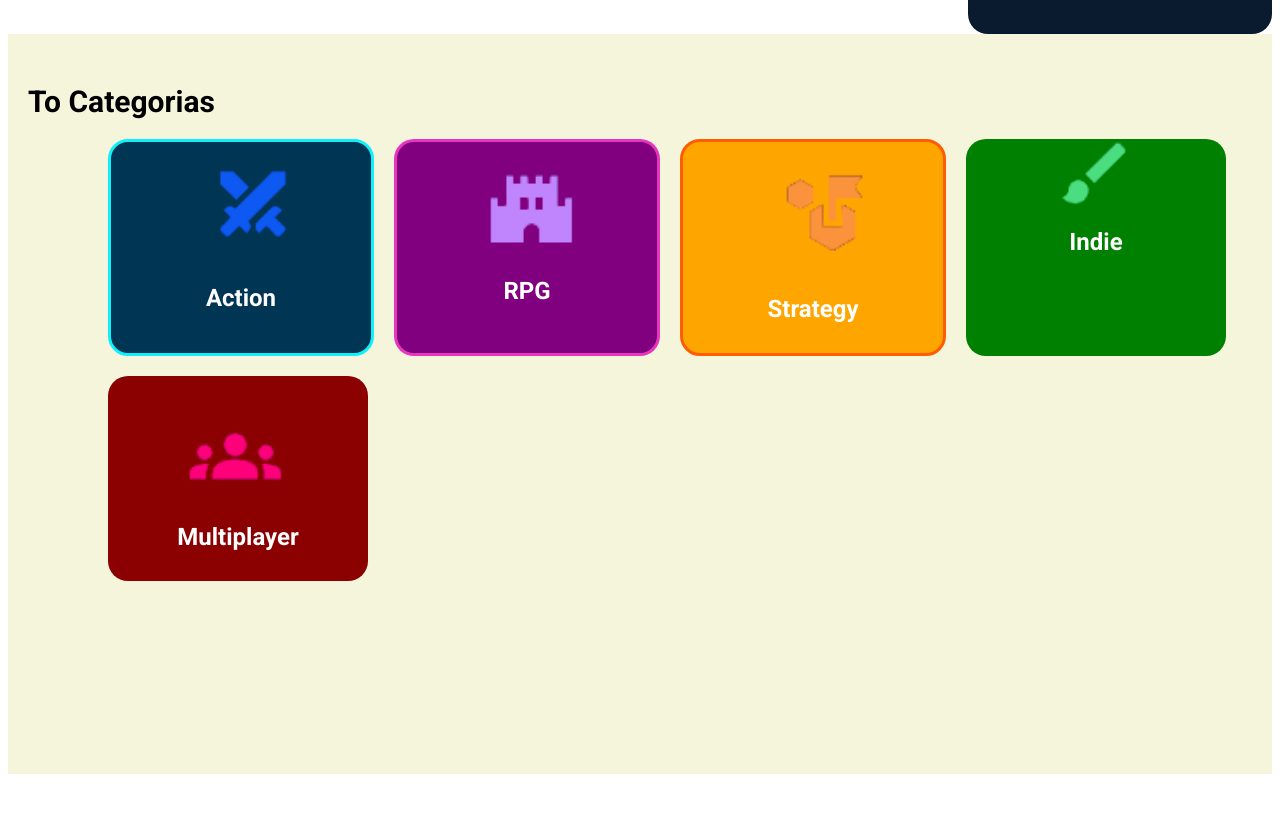
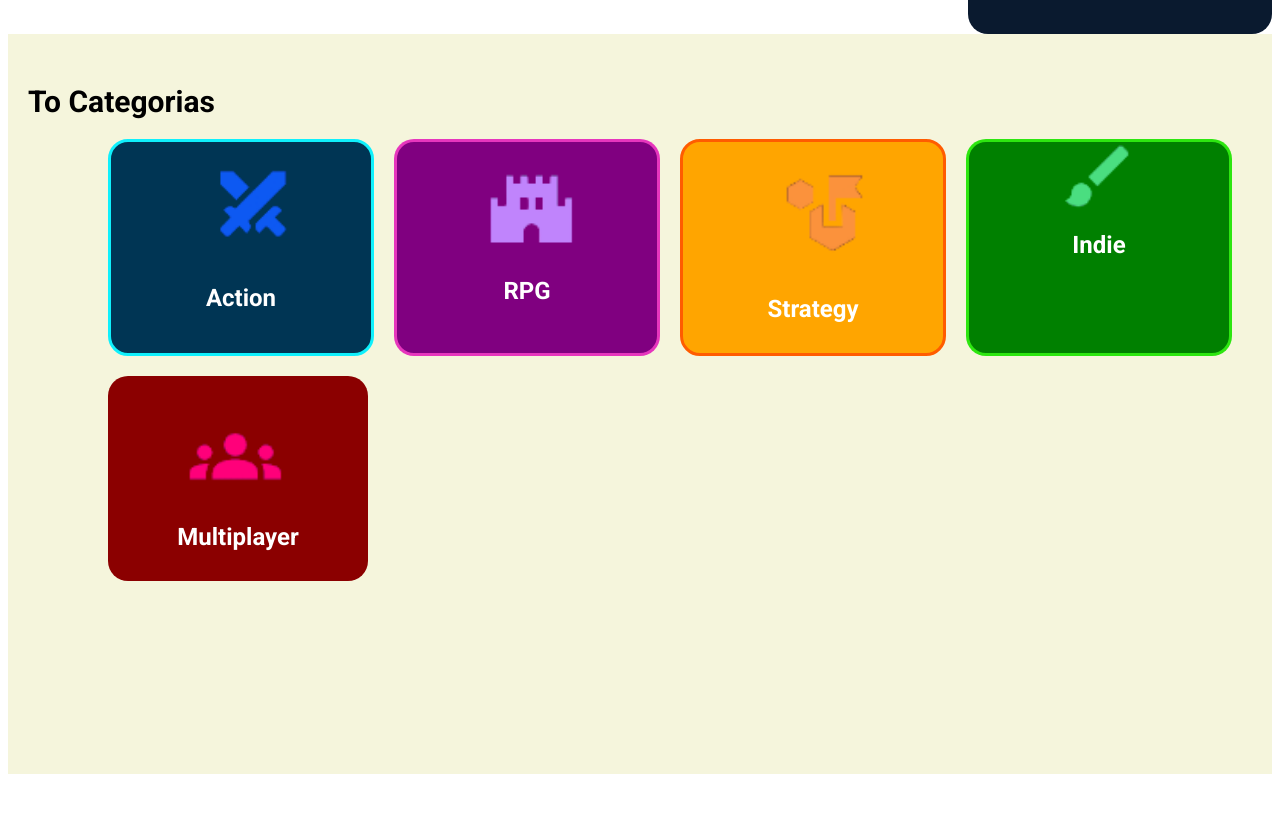
Before and after one commit to gabrieljcoutinho/Projeto-loja-de-jogo-SPA, a React (Create React App) app: page / in a window 1280 px wide. Shown: the part 1140-1953 px from the top of the page. Built offline with nearby package versions, Linux system fonts and the light colour scheme.

Commit message:
borda neon verde

```diff
--- a/src/Css/categoriasDeJogos.css
+++ b/src/Css/categoriasDeJogos.css
@@ -69,6 +69,7 @@
 #indie {
     background-color: green;
     font-family: 'Roboto';
+    border: 3px solid rgba(57, 255, 20, 0.8);
 }
 
 #multiplayer {
```
